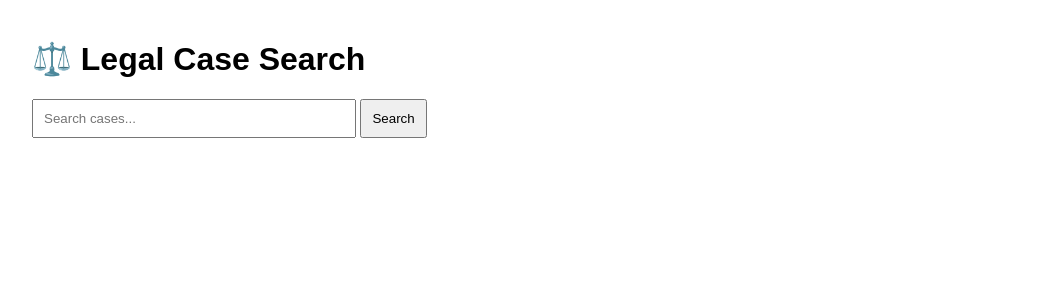
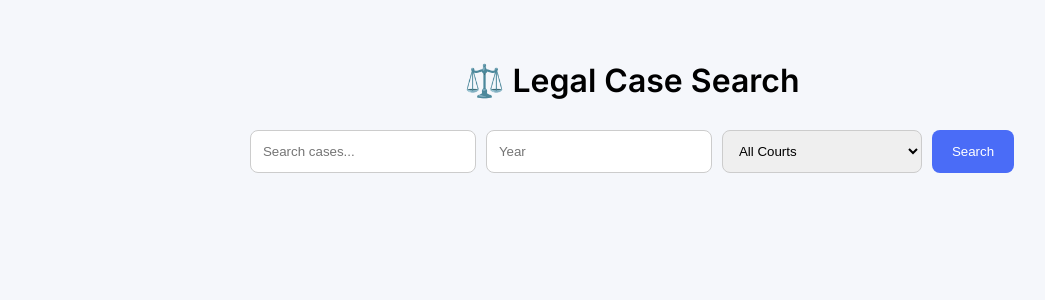
Before and after one commit to rohanshenoy30/digivakil, a Flask app: page / in a window 1280 px wide. Shown: the top 300 px of the page, without its empty margins (8-1053 px from the left). Run offline with Flask 3, Linux system fonts and the light colour scheme.

Commit message:
Updated database and added new search metrics + improved the UI + view judgements feature

```diff
--- a/app.py
+++ b/app.py
@@ -1,42 +1,76 @@
-from flask import Flask, request, render_template
+from flask import Flask, request, jsonify, render_template
 import sqlite3
 
 app = Flask(__name__)
 
-def search_cases(query):
+# 🔑 Replace with your storage account name
+STORAGE_ACCOUNT = "legalstoragerohanproject"
+CONTAINER_NAME = "cases"
+
+
+def get_db():
     conn = sqlite3.connect("legal.db")
+    conn.row_factory = sqlite3.Row
+    return conn
+
+
+@app.route("/")
+def home():
+    return render_template("index.html")
+
+
+@app.route("/search")
+def search():
+    q = request.args.get("q", "")
+    year = request.args.get("year", "")
+    court = request.args.get("court", "")
+
+    conn = get_db()
     cursor = conn.cursor()
 
-    cursor.execute("""
-    SELECT title, year, content
-    FROM cases
-    WHERE content LIKE ?
-    LIMIT 10
-    """, ('%' + query + '%',))
+    # Base SQL
+    sql = """
+    SELECT cases.id, cases.title, cases.year, cases.court,
+           substr(cases.content, 1, 300) as preview
+    FROM cases_fts
+    JOIN cases ON cases.id = cases_fts.id
+    WHERE cases_fts MATCH ?
+    """
 
-    results = cursor.fetchall()
+    params = [q if q else "*"]
+
+    # Filters
+    if year:
+        sql += " AND cases.year = ?"
+        params.append(year)
+
+    if court:
+        sql += " AND cases.court = ?"
+        params.append(court)
+
+    sql += " LIMIT 20"
+
+    results = []
+
+    try:
+        for row in cursor.execute(sql, params):
+
+            pdf_url = f"https://{STORAGE_ACCOUNT}.blob.core.windows.net/{CONTAINER_NAME}/{row['id']}"
+
+            results.append({
+                "title": row["title"],
+                "year": row["year"],
+                "court": row["court"],
+                "preview": row["preview"],
+                "pdf_url": pdf_url
+            })
+
+    except Exception as e:
+        return jsonify({"error": str(e)})
+
     conn.close()
 
-    output = []
-    for row in results:
-        output.append({
-            "title": row[0],
-            "year": row[1],
-            "preview": row[2][:300]
-        })
-
-    return output
-
-
-@app.route("/", methods=["GET", "POST"])
-def home():
-    results = []
-
-    if request.method == "POST":
-        query = request.form.get("query")
-        results = search_cases(query)
-
-    return render_template("index.html", results=results)
+    return jsonify(results)
 
 
 if __name__ == "__main__":
--- a/templates/index.html
+++ b/templates/index.html
@@ -2,41 +2,163 @@
 <html>
 <head>
     <title>Legal Search Engine</title>
+
+    <!-- Google Font -->
+    <link href="https://fonts.googleapis.com/css2?family=Inter:wght@300;400;600&display=swap" rel="stylesheet">
+
     <style>
         body {
-            font-family: Arial;
-            margin: 40px;
+            font-family: 'Inter', sans-serif;
+            background: #f5f7fb;
+            margin: 0;
+            padding: 40px;
         }
-        input {
-            width: 300px;
-            padding: 10px;
+
+        h1 {
+            text-align: center;
+            margin-bottom: 30px;
         }
+
+        .search-box {
+            display: flex;
+            gap: 10px;
+            justify-content: center;
+            margin-bottom: 30px;
+        }
+
+        input, select {
+            padding: 12px;
+            border-radius: 8px;
+            border: 1px solid #ccc;
+            width: 200px;
+        }
+
         button {
-            padding: 10px;
+            padding: 12px 20px;
+            border: none;
+            background: #4a6cf7;
+            color: white;
+            border-radius: 8px;
+            cursor: pointer;
         }
-        .result {
-            margin-top: 20px;
-            padding: 15px;
-            border: 1px solid #ccc;
+
+        button:hover {
+            background: #3b5be0;
+        }
+
+        .results {
+            max-width: 800px;
+            margin: auto;
+        }
+
+        .card {
+            background: white;
+            padding: 20px;
+            margin-bottom: 20px;
+            border-radius: 12px;
+            box-shadow: 0 4px 10px rgba(0,0,0,0.05);
+        }
+
+        .title {
+            font-size: 18px;
+            font-weight: 600;
+        }
+
+        .meta {
+            font-size: 14px;
+            color: #777;
+            margin-top: 5px;
+        }
+
+        .preview {
+            margin-top: 10px;
+            color: #333;
+        }
+
+        .link {
+            margin-top: 12px;
+            display: inline-block;
+            color: #4a6cf7;
+            text-decoration: none;
+            font-weight: 500;
+        }
+
+        .link:hover {
+            text-decoration: underline;
+        }
+
+        .loader {
+            text-align: center;
+            display: none;
         }
     </style>
 </head>
+
 <body>
 
 <h1>⚖️ Legal Case Search</h1>
 
-<form method="POST">
-    <input type="text" name="query" placeholder="Search cases..." required>
-    <button type="submit">Search</button>
-</form>
+<div class="search-box">
+    <input type="text" id="query" placeholder="Search cases...">
+    <input type="text" id="year" placeholder="Year">
 
-{% for r in results %}
-<div class="result">
-    <h3>{{ r.title }}</h3>
-    <p><b>Year:</b> {{ r.year }}</p>
-    <p>{{ r.preview }}...</p>
+    <select id="court">
+        <option value="">All Courts</option>
+        <option value="Supreme Court">Supreme Court</option>
+        <option value="High Court">High Court</option>
+        <option value="District Court">District Court</option>
+    </select>
+
+    <button onclick="search()">Search</button>
 </div>
-{% endfor %}
+
+<div class="loader" id="loader">🔍 Searching...</div>
+
+<div class="results" id="results"></div>
+
+<script>
+async function search() {
+
+    const q = document.getElementById("query").value;
+    const year = document.getElementById("year").value;
+    const court = document.getElementById("court").value;
+
+    let url = `/search?q=${q}`;
+
+    if (year) url += `&year=${year}`;
+    if (court) url += `&court=${court}`;
+
+    document.getElementById("loader").style.display = "block";
+
+    const res = await fetch(url);
+    const data = await res.json();
+
+    document.getElementById("loader").style.display = "none";
+
+    const resultsDiv = document.getElementById("results");
+    resultsDiv.innerHTML = "";
+
+    if (data.length === 0) {
+        resultsDiv.innerHTML = "<p>No results found 😢</p>";
+        return;
+    }
+
+    data.forEach(item => {
+
+        const div = document.createElement("div");
+        div.className = "card";
+
+        div.innerHTML = `
+            <div class="title">${item.title}</div>
+            <div class="meta">${item.court} • ${item.year}</div>
+            <div class="preview">${item.preview}...</div>
+            <a class="link" href="${item.pdf_url}" target="_blank">📄 View Judgment</a>
+        `;
+
+        resultsDiv.appendChild(div);
+    });
+}
+</script>
 
 </body>
 </html>
```
Also changed, not shown: process_to_sqlite.py (+58 -18 lines).
